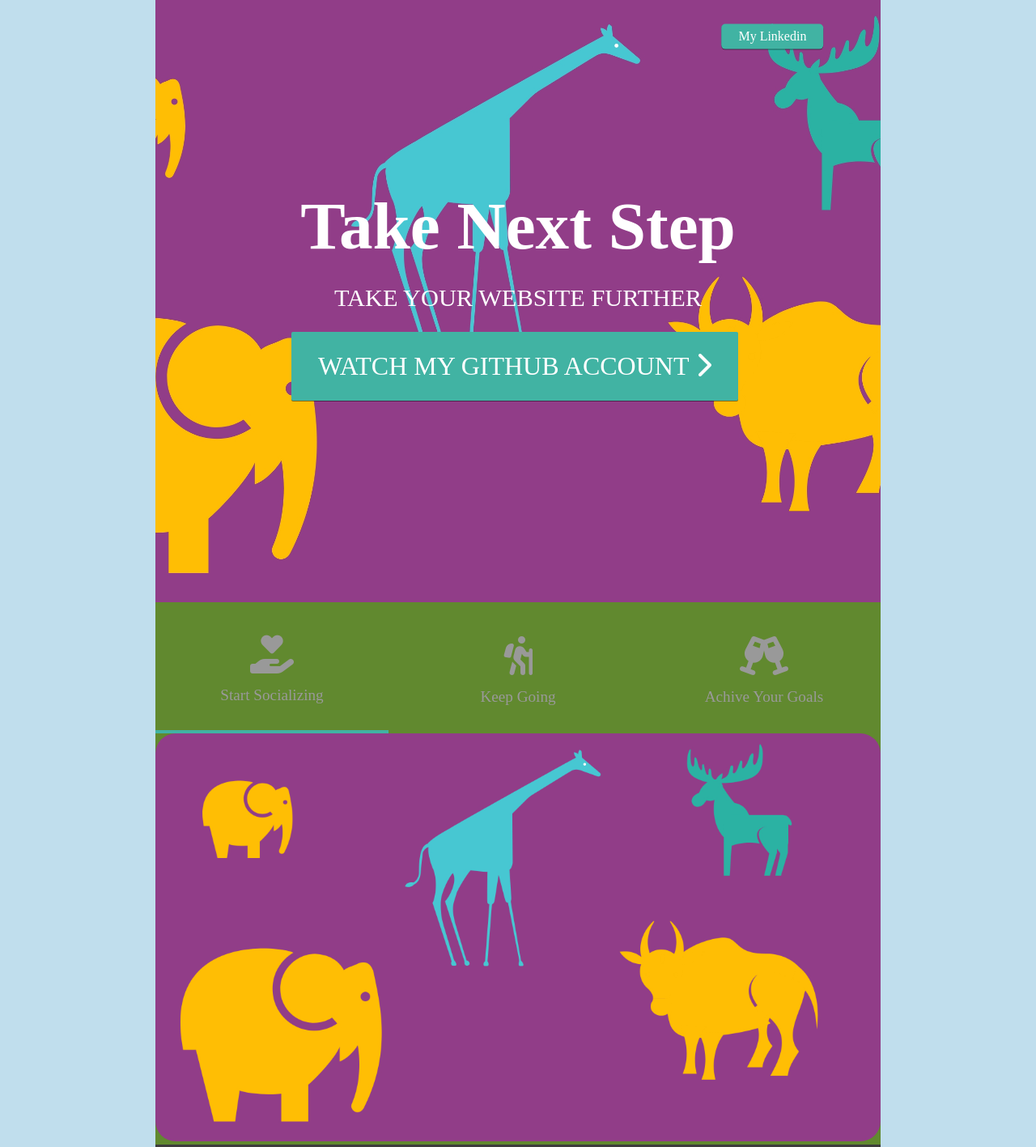
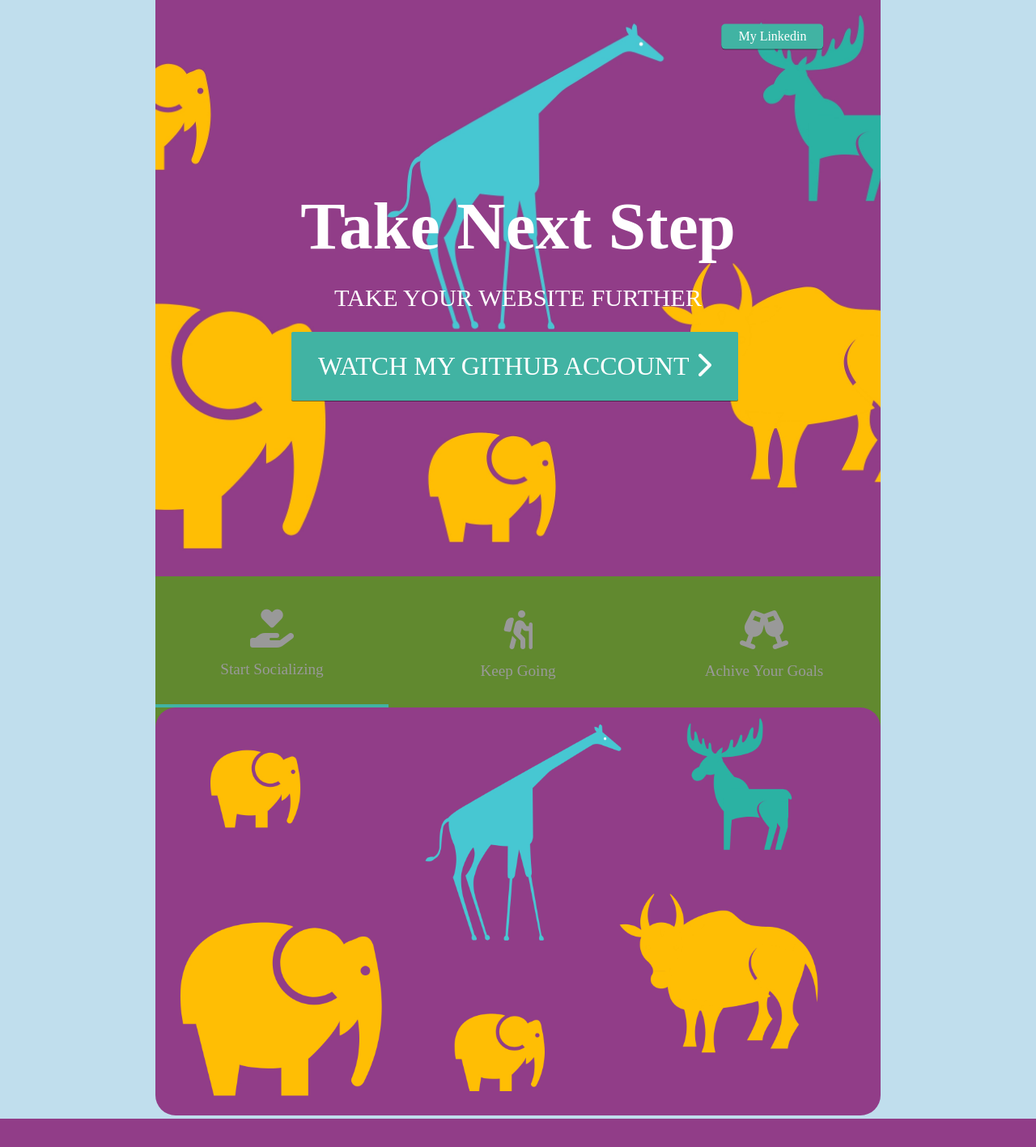
Before and after one commit to y-katzav/Web-Linkedin, a PHP site: page /index.html in a window 1280 px wide. Shown: the whole page at 81% size. After the commit the page ends 1382 px from the top, so only its background shows below. Run offline with PHP 8.4, Linux system fonts and the light colour scheme; some libraries are stand-ins or nearby versions.

Commit message:
second web

```diff
--- a/css/style.css
+++ b/css/style.css
@@ -39,9 +39,9 @@ img{
 }
 .showcase{
   width: 100%;
-  height: 93vh;
+  height: 89vh;
   position: relative;
-  background: url('../img/buisness.jpg') no-repeat center center/cover;
+  background: url('../img/slide1.jpg') no-repeat center center/cover;
 }
 .showcase-top{
   position: relative;
@@ -216,3 +216,6 @@ img{
 
 
 }
+.tab-content-item{
+  height: 13vh;
+}
```
Also changed, not shown: img/slide1.jpg, img/slide1/buisness.jpg (renamed from img/buisness.jpg), img/slide1/slide1.jpg (added), img/slide1/slide2.jpg (added), img/slide1/slide3.jpg (added), img/slide2.jpg, img/slide3.jpg, img/slide4.jpg (deleted), img/slide5.jpg (deleted), 1 other file.
